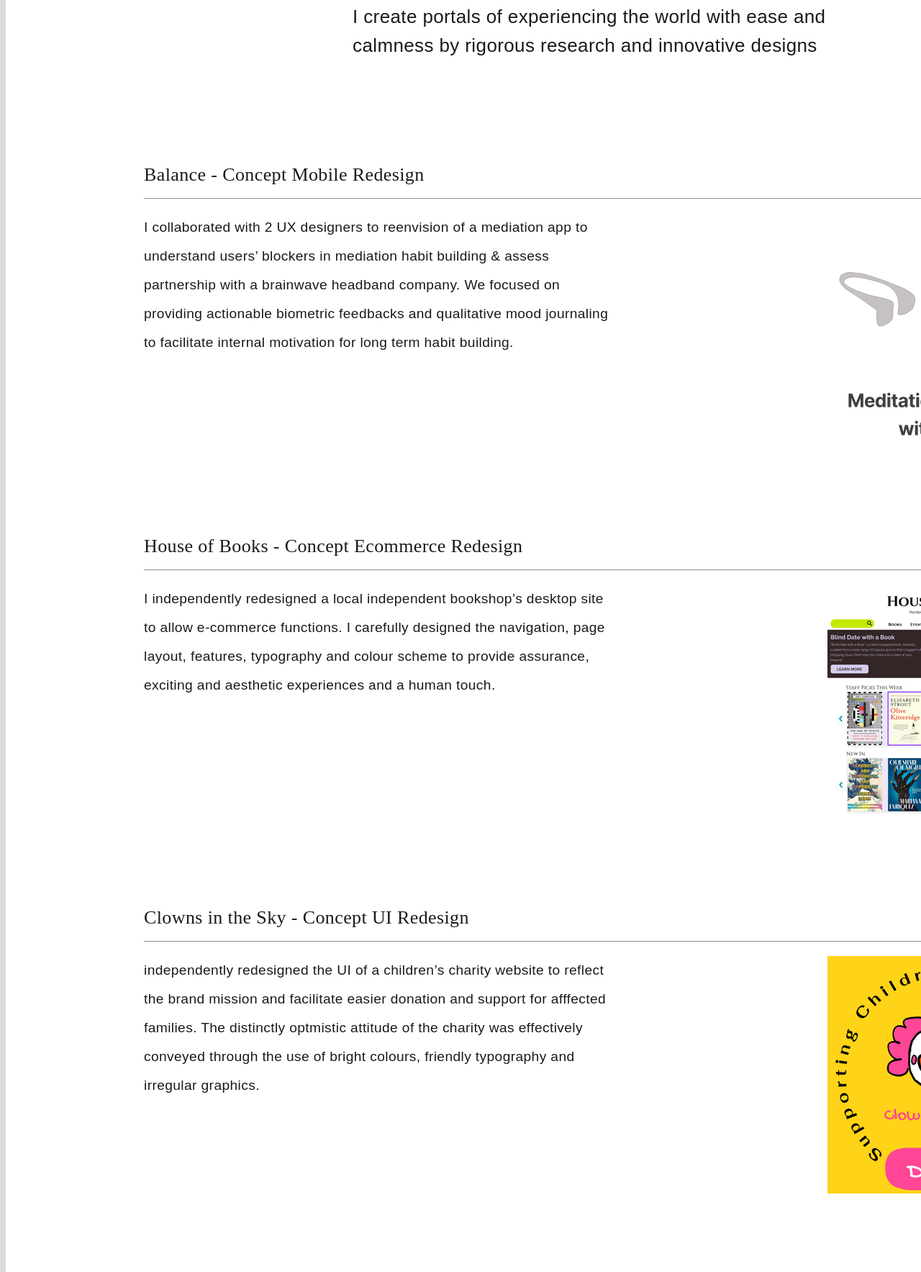
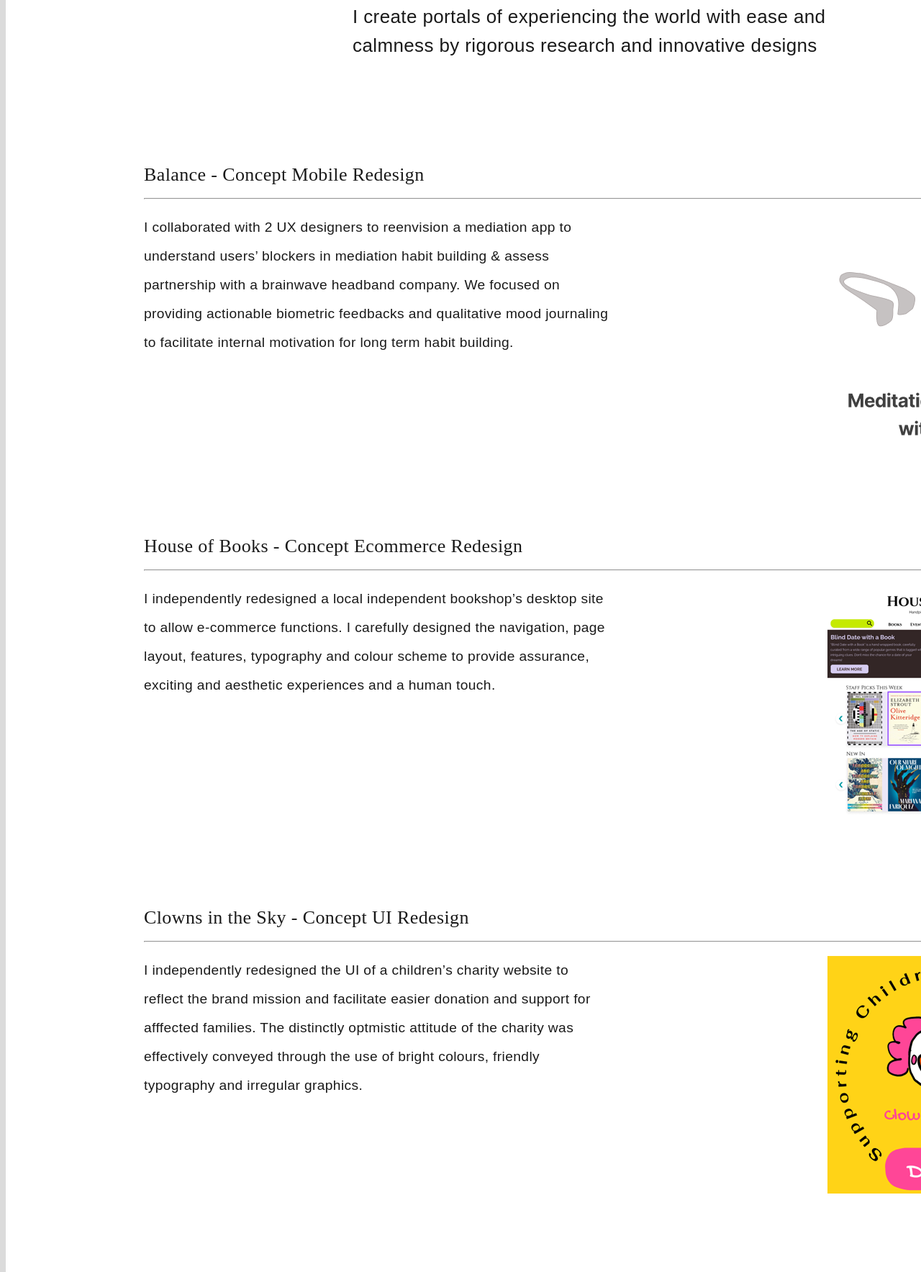
Before and after one commit to Livia14li/Portfolio, a plain HTML site: page index.html in a window 1280 px wide. Shown: the part 353-2120 px from the top of the page at 72% size. Drawn offline with Linux system fonts and the light colour scheme.

Commit message:
Adding I to last case study

```diff
--- a/index.html
+++ b/index.html
@@ -18,13 +18,13 @@
     <div class="casestudies">
     <a href="./balance.html">Balance - Concept Mobile Redesign</a>
     <hr>
-    <p class="balancecard"> <span>I collaborated with 2 UX designers to reenvision of a mediation app to understand users’ blockers in mediation habit building & assess partnership with a brainwave headband company. We focused on providing actionable biometric feedbacks and qualitative mood journaling to facilitate internal motivation for long term habit building.</span><span>    <img src="img/balance.jpg" alt=""></span></p>
+    <p class="balancecard"> <span>I collaborated with 2 UX designers to reenvision a mediation app to understand users’ blockers in mediation habit building & assess partnership with a brainwave headband company. We focused on providing actionable biometric feedbacks and qualitative mood journaling to facilitate internal motivation for long term habit building.</span><span>    <img src="img/balance.jpg" alt=""></span></p>
     <a href="">House of Books - Concept Ecommerce Redesign</a>
     <hr>
     <p class="housecard"> <span>I independently redesigned a local independent bookshop’s desktop site to allow e-commerce functions. I carefully designed the navigation, page layout, features, typography and colour scheme to provide assurance, exciting and aesthetic experiences and a human touch.</span><span><img src="img/book.jpg" alt=""></span></p>
     <a href="">Clowns in the Sky - Concept UI Redesign</a>
     <hr>
-    <p class="clowncard"><span> independently redesigned the UI of a children’s charity website to reflect the brand mission and facilitate easier donation and support for afffected families. The distinctly optmistic attitude of the charity was effectively conveyed through the use of bright colours, friendly typography and irregular graphics.</span><span><img src="img/clown.jpg" alt=""></span></p>
+    <p class="clowncard"><span> I independently redesigned the UI of a children’s charity website to reflect the brand mission and facilitate easier donation and support for afffected families. The distinctly optmistic attitude of the charity was effectively conveyed through the use of bright colours, friendly typography and irregular graphics.</span><span><img src="img/clown.jpg" alt=""></span></p>
 </div>
 </div>
 </body>
```
